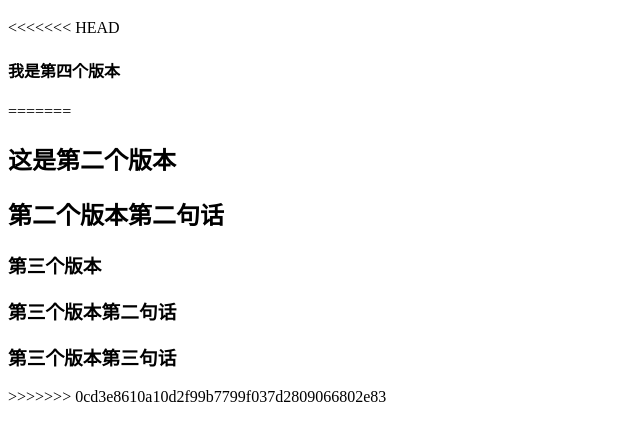
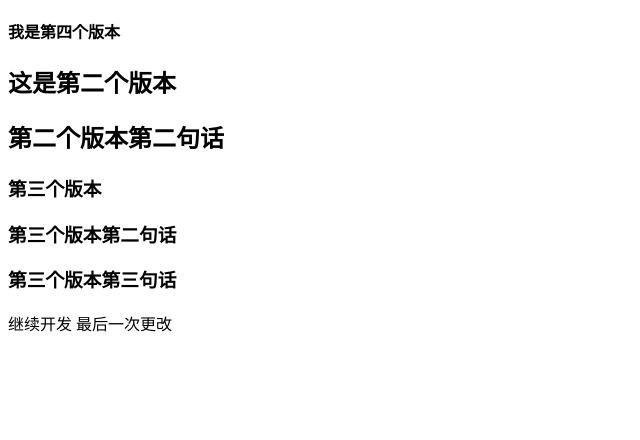
Before and after one commit to 17798036279/liuhuiyu, a plain HTML site: page index.html in a window 1280 px wide. Shown: the part 70-510 px from the top of the page, without its empty margins (0-640 px from the left). Drawn offline with Linux system fonts and the light colour scheme.

Commit message:
最后一次

```diff
--- a/index.html
+++ b/index.html
@@ -7,15 +7,17 @@
 </head>
 <body>
   <h1>这是第一个版本</h1>
-<<<<<<< HEAD
 
   <h4>我是第四个版本</h4>
-=======
   <h2>这是第二个版本</h2>
   <h2>第二个版本第二句话</h2>
   <h3>第三个版本</h3>
   <h3>第三个版本第二句话</h3>
   <h3>第三个版本第三句话</h3>
->>>>>>> 0cd3e8610a10d2f99b7799f037d2809066802e83
+
+  <div>
+    继续开发
+    最后一次更改
+  </div>
 </body>
 </html>
```
